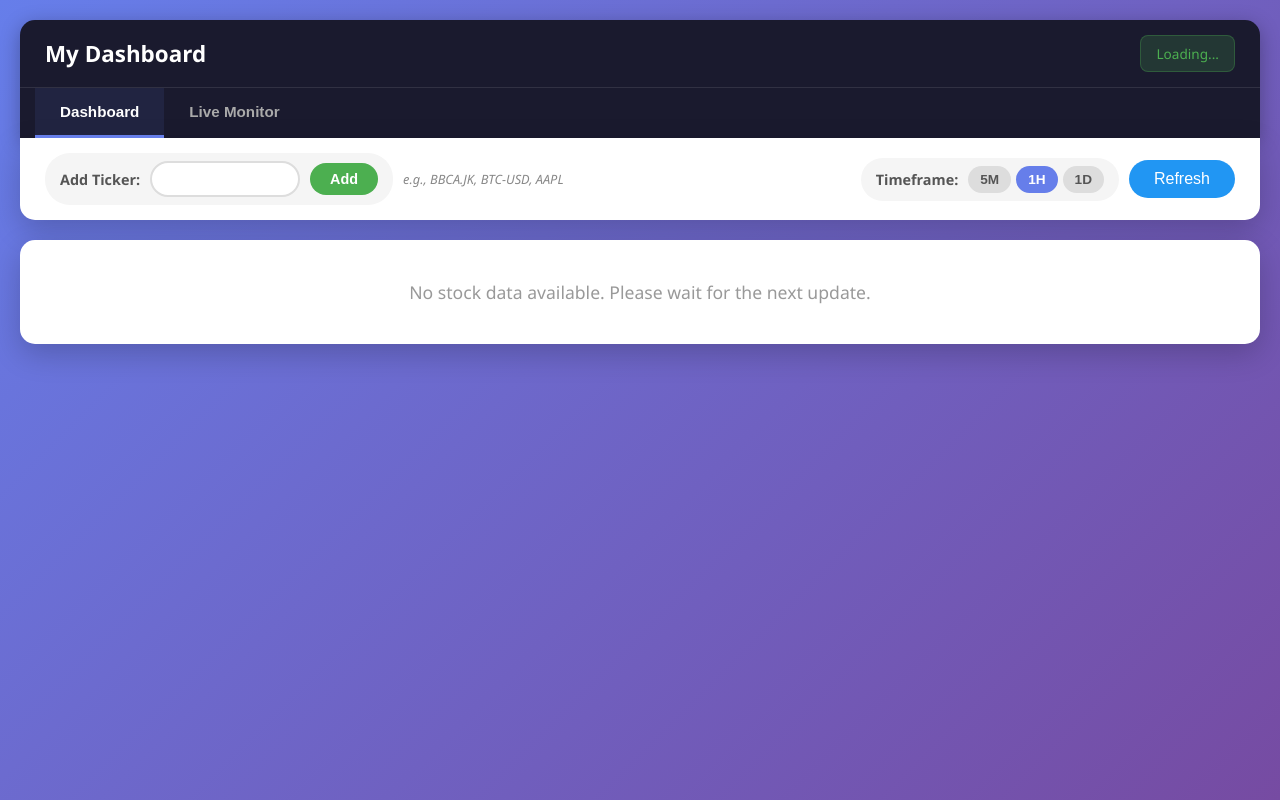
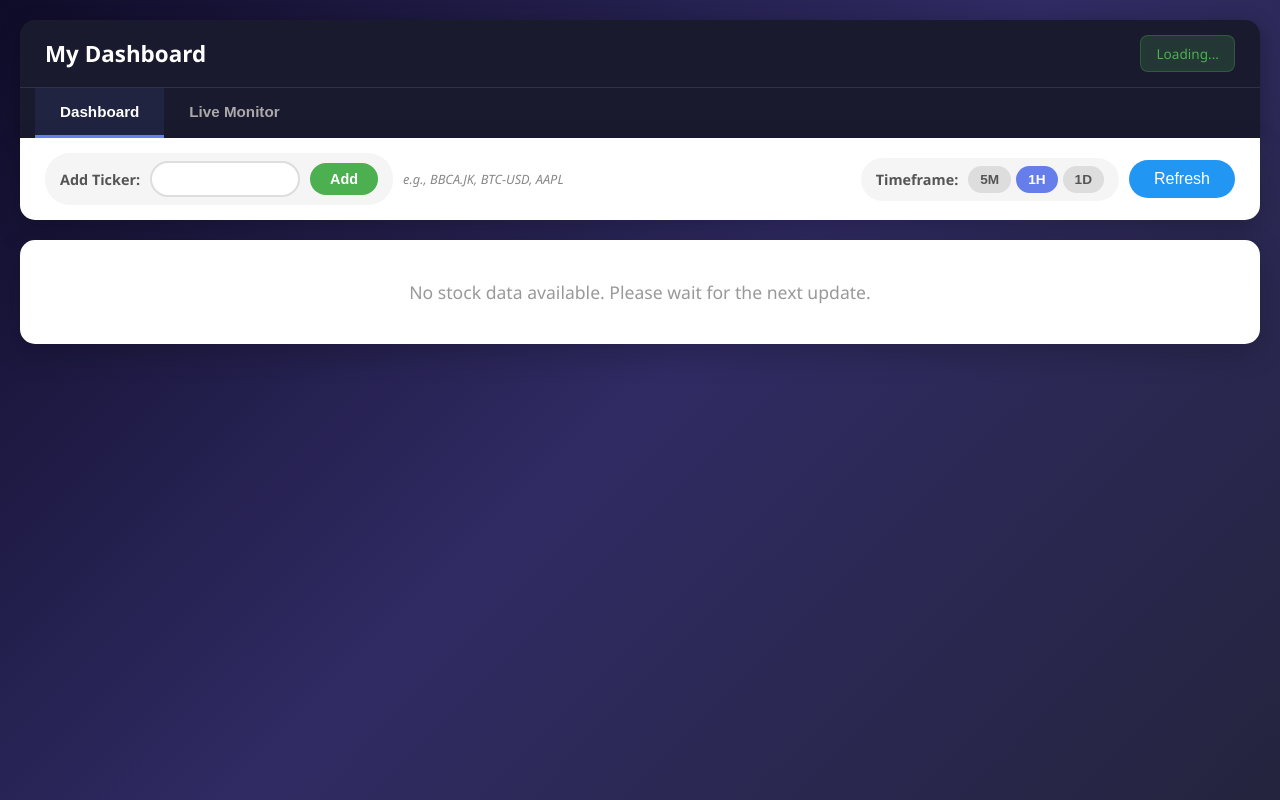
Before and after one commit to ericsonlee/stock-dashboard, a Flask app: page / in a window 1280 px wide. Run offline with Flask 3, Linux system fonts and the light colour scheme; the visitor is signed in with stand-in values (Sample User, id 1).

Commit message:
Change background to dark bluish gradient
Co-Authored-By: Claude Opus 4.5 <noreply@anthropic.com>

```diff
--- a/templates/dashboard.html
+++ b/templates/dashboard.html
@@ -13,7 +13,7 @@
 
         body {
             font-family: 'Segoe UI', Tahoma, Geneva, Verdana, sans-serif;
-            background: linear-gradient(135deg, #667eea 0%, #764ba2 100%);
+            background: linear-gradient(135deg, #0f0c29 0%, #302b63 50%, #24243e 100%);
             padding: 20px;
             min-height: 100vh;
         }
```
